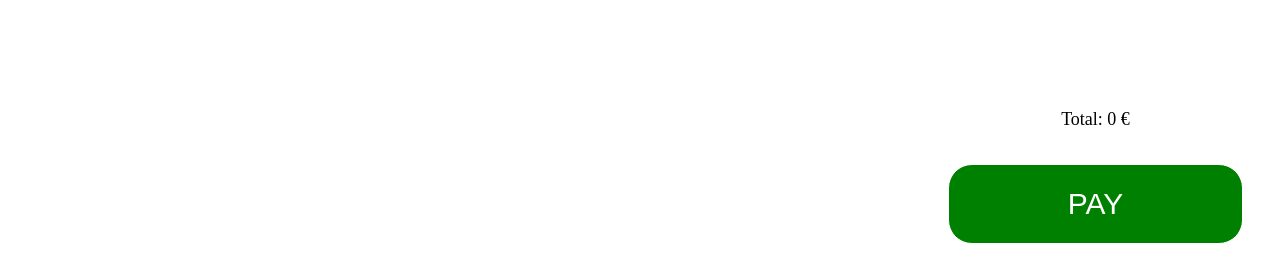
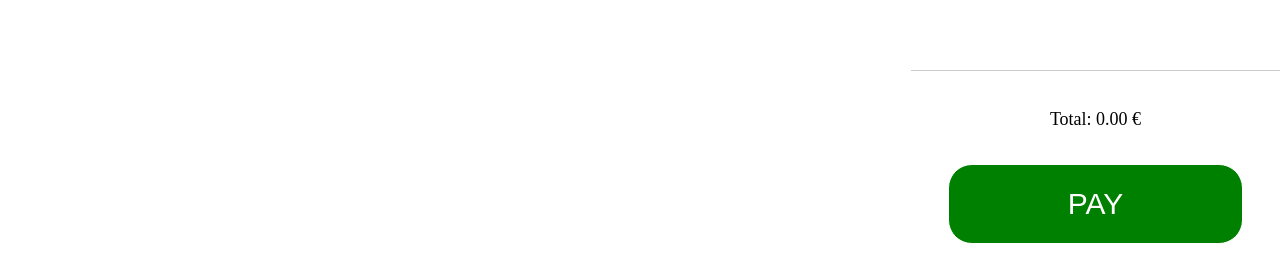
Before and after one commit to ChrDuus/Gastronovi, an Angular app: page / in a window 1280 px wide. Shown: the part 536-797 px from the top of the page. Built offline with nearby package versions, Linux system fonts and the light colour scheme.

Commit message:
fixed the overflow of the order container

```diff
--- a/src/app/cart/cart.component.html
+++ b/src/app/cart/cart.component.html
@@ -1,5 +1,6 @@
 <section>
   <div class="cart-wrapper">
+    <div class="order">
       @for (item of orderService.actualOrder; track $index) {
       <div class="item-div">
         <p class="name">{{ item.product.name }}</p>
@@ -7,20 +8,25 @@
         <p class="size">{{ item.product.size }}</p>
         <p class="price">{{ item.product.price }} €</p>
         <div class="amount-div">
+          <button (click)="changeAmount($index, -1)">-</button>
+          <p class="amount">{{ item.amount }}</p>
           <button (click)="changeAmount($index, +1)">+</button>
-        <p class="amount">{{ item.amount }}</p>
-        <button (click)="changeAmount($index, -1)">-</button>
         </div>
 
         }@else{
         <p class="option-name">{{ item.option?.name }}</p>
         <p class="price">{{ item.option?.price }} €</p>
         <p class="size">{{ item.option?.variant }}</p>
+        <div class="amount-div">
+          <button (click)="changeAmount($index, -1)">-</button>
           <p class="amount">{{ item.amount }}</p>
+          <button (click)="changeAmount($index, +1)">+</button>
+        </div>
 
         }
       </div>
       }
+    </div>
     <div class="payment-div">
       <p class="total-price">
         Total: {{ this.orderService.getTotalPrice() }} €
--- a/src/app/cart/cart.component.scss
+++ b/src/app/cart/cart.component.scss
@@ -8,31 +8,42 @@ section{
 
 
 }
-.cart-wrapper{
-    @include dFlex(flex, column, center, center, wrap, 16px);
+.cart-wrapper {
+  @include dFlex(flex, column, stretch, stretch, nowrap, 0);
   position: relative;
   width: 100%;
   height: 100%;
+}
+
+.order {
+  @include dFlex(flex, column, flex-start, flex-start, nowrap, 16px);
+  flex: 1;
+  overflow-y: auto;
+  padding-top: 40px;
+
+  > .item-div {
+    width: 100%;
+    flex: 0 0 auto;
+  }
+}
+
+.amount-div{
+    @include dFlex(flex, row, center, start, nowrap 0px);
+}
 
 
+.payment-div {
+  @include dFlex(flex, column, center, center, nowrap, 16px);
+  width: 100%;
+  padding: 20px 0;
+  border-top: 1px solid #ccc;
+  background: white;
 
-}
-.amount-div{
- @include dFlex(flex, row, center, start, wrap, 16px);
-}
-
-.payment-div{
-    @include dFlex(flex, row, center, center, wrap, 16px);
-        width: 100%;
-        position: absolute;
-        bottom : 20px;
-
-
-        .total-price{
+  .total-price {
     font-size: 18px;
   }
 
-        .pay-button{
+  .pay-button {
     width: 80%;
     height: 80px;
     background-color: green;
@@ -40,7 +51,6 @@ section{
     font-size: 30px;
     border: 1px solid white;
     border-radius: 24px;
-
   }
 
     }
--- a/src/app/menue/menue.component.ts
+++ b/src/app/menue/menue.component.ts
@@ -35,6 +35,7 @@ export class MenueComponent {
   openOptions(product:Product){
     this.selectedProduct = product
 
+
   }
 
   addToCartWithOptions(option:ProductOption){
--- a/src/app/services/orderservice.service.ts
+++ b/src/app/services/orderservice.service.ts
@@ -39,7 +39,8 @@ export class OrderserviceService {
           price += product.amount * product.option.price
         }
       })
-      return price
+
+      return price.toFixed(2)
     }
 
 }
```
Lines whose indentation alone changed are shown as unchanged.
